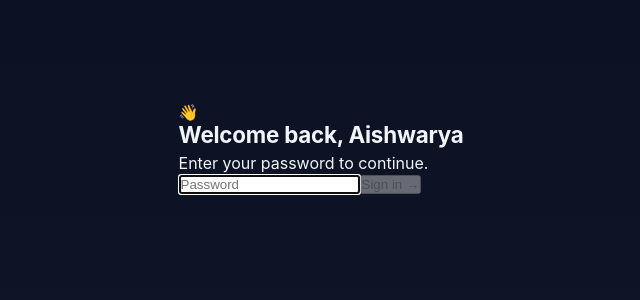
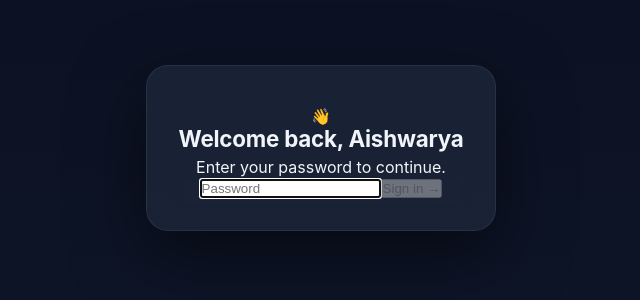
Before and after one commit to Tribhuvan-26/animal-nutrition, a Next.js app: page /login in a window 1280 px wide. Shown: the part 252-552 px from the top of the page, without its empty margins (319-959 px from the left). Built offline with nearby package versions, Linux system fonts and the light colour scheme.

Commit message:
Style login page card (base layout, glass effect, shadow)

```diff
--- a/app/globals.css
+++ b/app/globals.css
@@ -317,6 +317,27 @@ h1 {
   font-size: 0.72rem;
 }
 
+/* ---- Login page (base layout) ---- */
+
+.login-main {
+  min-height: 100vh;
+  display: grid;
+  place-items: center;
+  padding: 1.5rem;
+}
+
+.login-card {
+  background: rgba(30, 41, 59, 0.75);
+  backdrop-filter: blur(14px);
+  border: 1px solid rgba(255, 255, 255, 0.07);
+  border-radius: 22px;
+  padding: 2.5rem 2rem 2rem;
+  width: 100%;
+  max-width: 380px;
+  box-shadow: 0 24px 70px rgba(0, 0, 0, 0.5);
+  text-align: center;
+}
+
 /* ---- Footer ---- */
 
 .footer {
```
